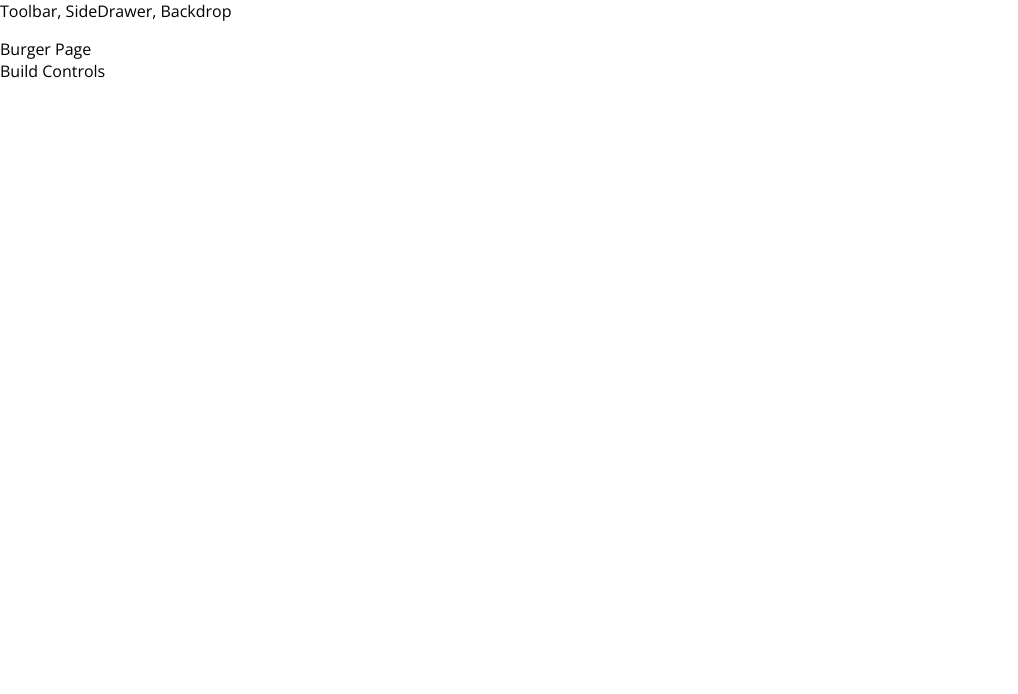
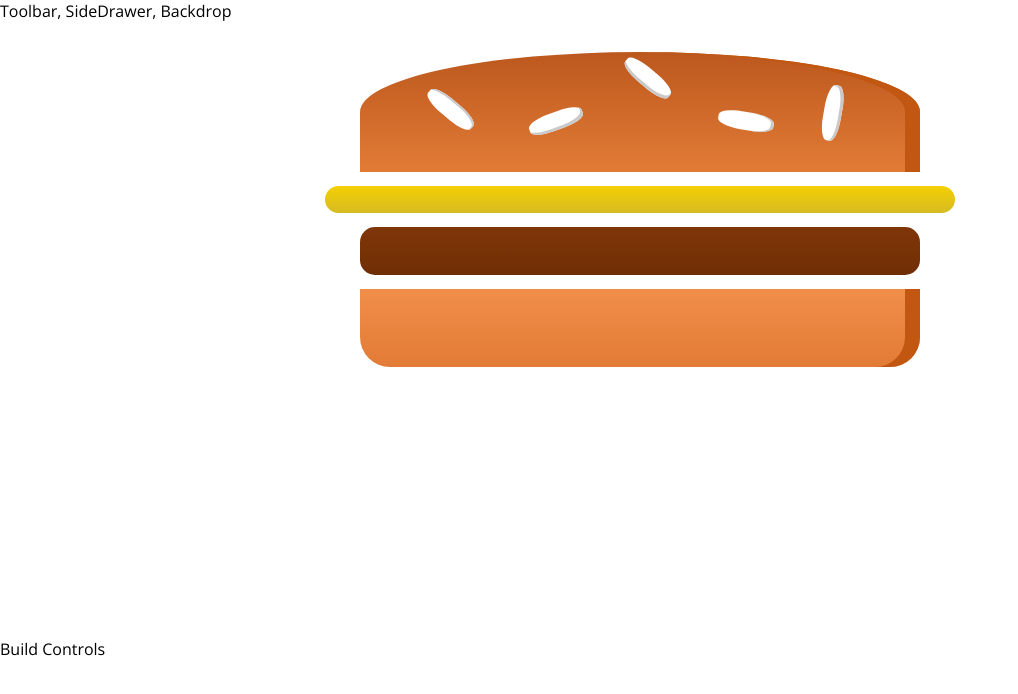
Before and after one commit to cigna2020/building_burger_app_react, a React app in the folder burger_app/: page / in a window 1280 px wide. Shown: the top 694 px of the page, without its empty margins (0-1018 px from the left). Built offline with nearby package versions, Linux system fonts and the light colour scheme.

Commit message:
Make a Burger component as a wrapper of the BurgerIngredient. Add styles and BurgerIngredient components to the Burger

```diff
--- a/burger_app/src/components/Burger/Burger.js
+++ b/burger_app/src/components/Burger/Burger.js
@@ -0,0 +1,17 @@
+import React from 'react';
+
+import styles from './Burger.module.css'
+import BurgerIngredient from './BurgerIngredient/BurgerIngredient';
+
+const burger = (props) => {
+    return (
+        <div className={styles.Burger}>
+            <BurgerIngredient type="bread-top" />
+            <BurgerIngredient type="cheese" />
+            <BurgerIngredient type="meat" />
+            <BurgerIngredient type="bread-bottom" />
+        </div>
+    );
+};
+
+export default burger;
--- /dev/null
+++ b/burger_app/src/components/Burger/Burger.module.css
@@ -0,0 +1,30 @@
+.Burger {
+  width: 100%;
+  margin: auto;
+  height: 250px;
+  overflow: scroll;
+  text-align: center;
+  font-weight: bold;
+  font-size: 1.2rem;
+}
+
+@media (min-width: 500px) and (min-height: 400px) {
+  .Burger {
+    width: 350px;
+    height: 300px;
+  }
+}
+
+@media (min-width: 500px) and (min-height: 401px) {
+  .Burger {
+    width: 450px;
+    height: 400px;
+  }
+}
+
+@media (min-width: 1000px) and (min-height: 700px) {
+  .Burger {
+    width: 700px;
+    height: 600px;
+  }
+}
--- a/burger_app/src/containers/BurgerBuilder/BurgerBuilder.js
+++ b/burger_app/src/containers/BurgerBuilder/BurgerBuilder.js
@@ -1,12 +1,13 @@
 import React, {Component} from 'react';
 
 import Aux from '../../hoc/Auxiliary';
+import Burger from '../../components/Burger/Burger';
 
 class BurgerBuilder extends Component {
     render() {
         return (
             <Aux>
-                <div>Burger Page</div>
+                <Burger />
                 <div>Build Controls</div>
             </Aux>
         );
```
Also changed, not shown: 1 other file (tests, documents, lock files or other folders).
